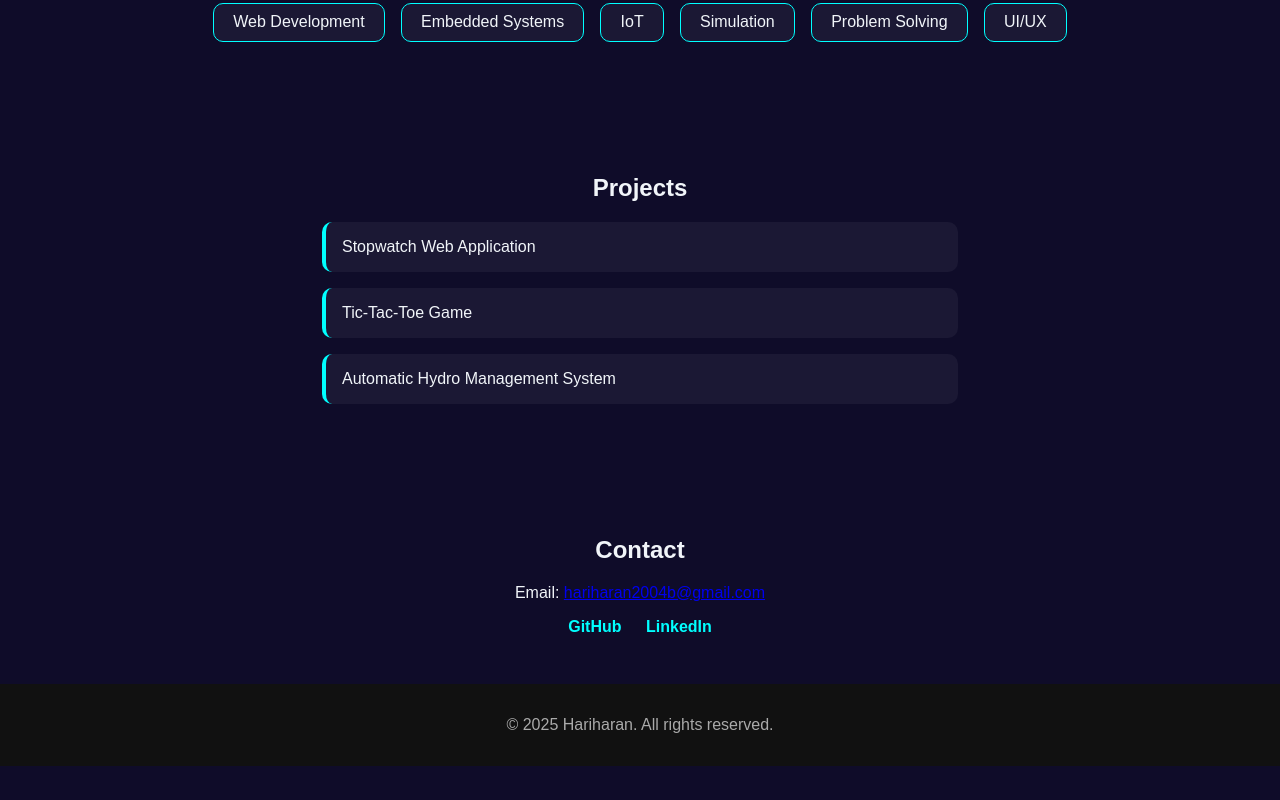
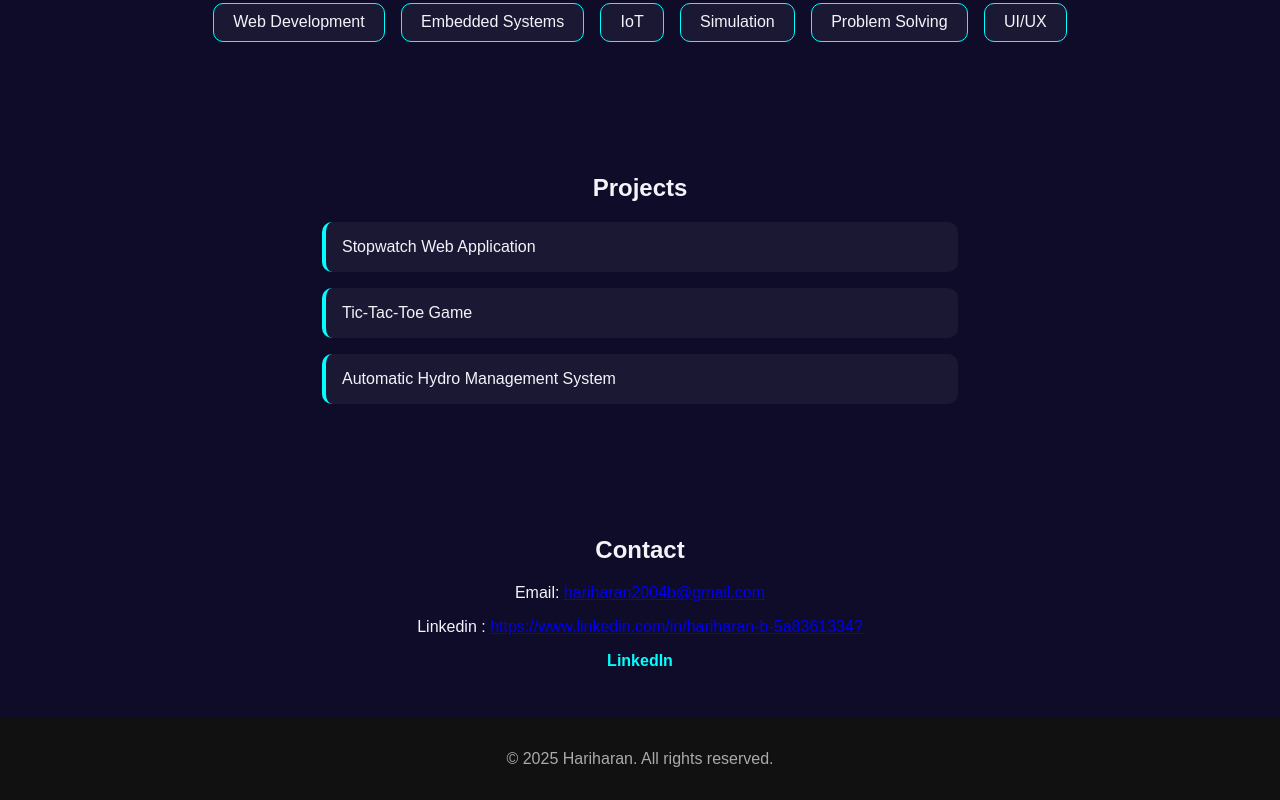
Before and after one commit to Hari03750/Personal-Portfolio, a plain HTML site: page index.html in a window 1280 px wide. Shown: the part 733-1533 px from the top of the page. Before the commit the page ends 1499 px from the top, so only its background shows below. Drawn offline with Linux system fonts and the light colour scheme.

Commit message:
Update index.html

```diff
--- a/index.html
+++ b/index.html
@@ -61,8 +61,8 @@
   <section id="contact">
     <h2>Contact</h2>
     <p>Email: <a href="mailto:hariharan2004b@gmail.com">hariharan2004b@gmail.com</a></p>
+    <p>Linkedin : <a href="https://www.linkedin.com/in/hariharan-b-5a8361334?">https://www.linkedin.com/in/hariharan-b-5a8361334?</a></p>
     <div class="socials">
-      <a href="https://github.com/hari03750" target="_blank">GitHub</a>
       <a href="https://linkedin.com/in/hariharan2004" target="_blank">LinkedIn</a>
     </div>
   </section>
```
